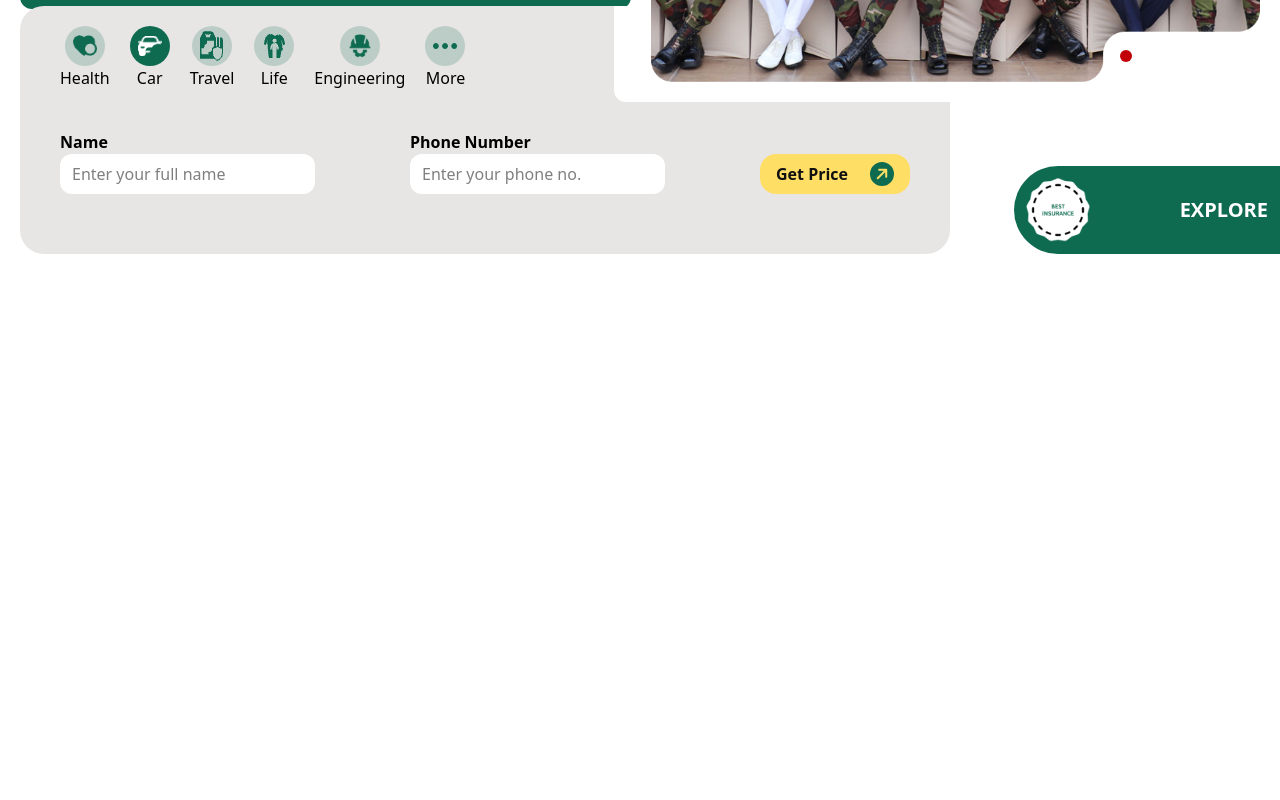
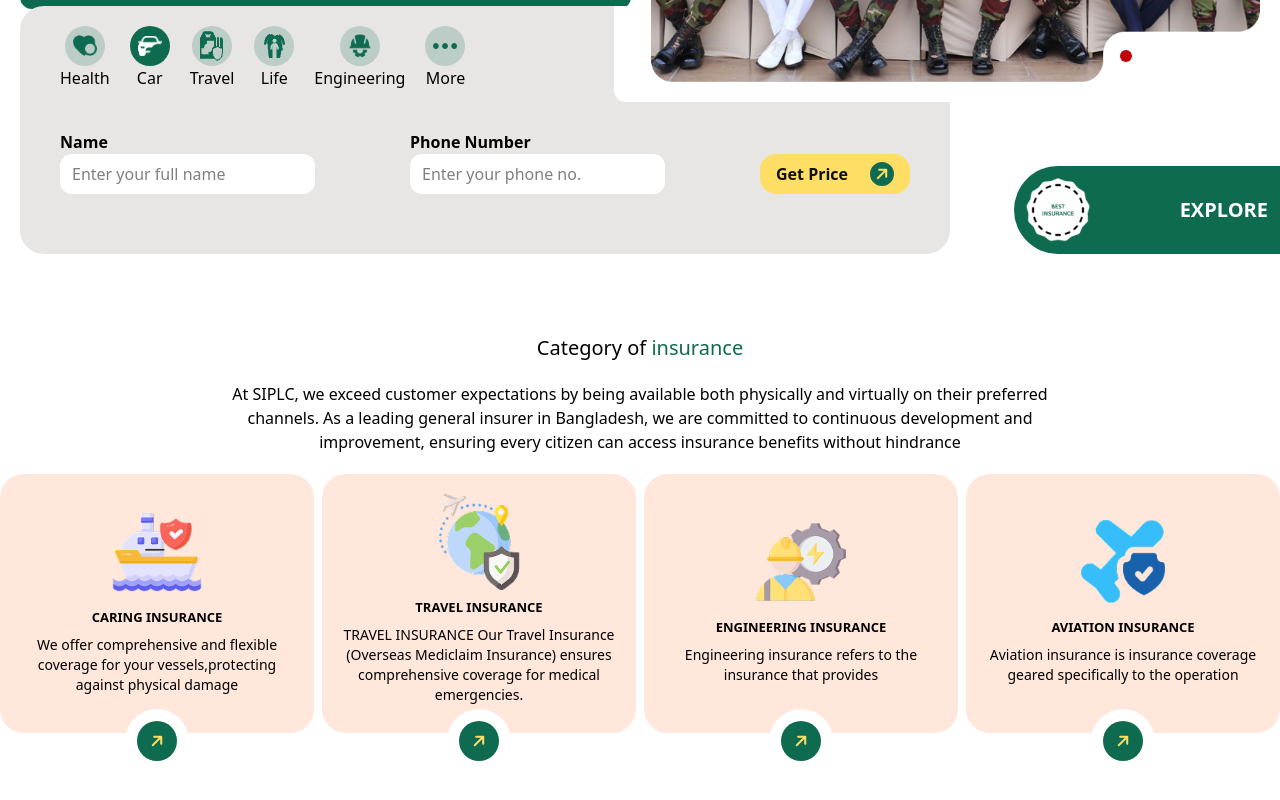
Before and after one commit to tzmehedy/senaInsurancePlc, a plain HTML site: page index.html in a window 1280 px wide. Shown: the part 516-1316 px from the top of the page. Before the commit the page ends 850 px from the top, so only its background shows below. Drawn offline with nearby package versions, Linux system fonts and the light colour scheme.

Commit message:
The category section is completed

```diff
--- a/index.html
+++ b/index.html
@@ -238,10 +238,108 @@
           </div> -->
         </div>
 
-        <div class="bg-[#0E6B50] absolute p-3 rounded-l-full bottom-0 right-0 w-[266px] flex justify-between items-center">
-          <img class="w-16" src="./images/Frame 85.png" alt="">
+        <div
+          class="bg-[#0E6B50] absolute p-3 rounded-l-full bottom-0 right-0 w-[266px] flex justify-between items-center"
+        >
+          <img class="w-16" src="./images/Frame 85.png" alt="" />
           <p class="text-xl uppercase text-white font-bold">Explore</p>
+        </div>
+      </div>
+    </section>
 
+    <!-- Category Section -->
+    <section class="space-y-5 my-20">
+      <div class="text-center space-y-5">
+        <h1 class="text-xl">
+          Category of <span class="text-[#0E6B50]">insurance</span>
+        </h1>
+        <p>
+          At SIPLC, we exceed customer expectations by being available both
+          physically and virtually on their preferred <br />channels. As a
+          leading general insurer in Bangladesh, we are committed to continuous
+          development and <br />
+          improvement, ensuring every citizen can access insurance benefits
+          without hindrance
+        </p>
+      </div>
+
+      <div class="grid grid-cols-1 md:grid-cols-3 lg:grid-cols-4 gap-2 text-center">
+        <div
+          class="bg-[#FFE7DB] flex flex-col justify-center items-center px-5 py-5 space-y-2 rounded-3xl relative"
+        >
+          <img
+            class="h-24 w-24"
+            src="./images/logistics-delivery 1.png"
+            alt=""
+          />
+          <h1 class="uppercase font-bold text-[13px]">Caring Insurance</h1>
+          <p class="text-sm">
+            We offer comprehensive and flexible coverage for your
+            vessels,protecting against physical damage
+          </p>
+          <div class="absolute -bottom-10 bg-white p-3 rounded-full">
+            <div
+              class="bg-[#0E6B50] w-10 h-10 rounded-full flex justify-center items-center"
+            >
+              <i class="fa-solid fa-arrow-up text-[#FEDE65] rotate-45"></i>
+            </div>
+          </div>
+        </div>
+        <div
+          class="bg-[#FFE7DB] flex flex-col justify-center items-center px-5 py-5 space-y-2 rounded-3xl relative"
+        >
+          <img class="h-24 w-24" src="./images/travel-insurance 1.png" alt="" />
+          <h1 class="uppercase font-bold text-[13px]">Travel Insurance</h1>
+          <p class="text-sm">
+            TRAVEL INSURANCE Our Travel Insurance (Overseas Mediclaim Insurance)
+            ensures comprehensive coverage for medical emergencies.
+          </p>
+
+          <div class="absolute -bottom-10 bg-white p-3 rounded-full">
+            <div
+              class="bg-[#0E6B50] w-10 h-10 rounded-full flex justify-center items-center"
+            >
+              <i class="fa-solid fa-arrow-up text-[#FEDE65] rotate-45"></i>
+            </div>
+          </div>
+        </div>
+        <div
+          class="bg-[#FFE7DB] flex flex-col justify-center items-center px-5 py-5 space-y-2 rounded-3xl relative"
+        >
+          <img class="h-24 w-24" src="./images/engineering 1.png" alt="" />
+          <h1 class="uppercase font-bold text-[13px]">Engineering insurance</h1>
+          <p class="text-sm">
+            Engineering insurance refers to the insurance that provides
+          </p>
+
+          <div class="absolute -bottom-10 bg-white p-3 rounded-full">
+            <div
+              class="bg-[#0E6B50] w-10 h-10 rounded-full flex justify-center items-center"
+            >
+              <i class="fa-solid fa-arrow-up text-[#FEDE65] rotate-45"></i>
+            </div>
+          </div>
+        </div>
+        <div
+          class="bg-[#FFE7DB] flex flex-col justify-center items-center px-5 py-5 space-y-2 rounded-3xl relative"
+        >
+          <img
+            class="h-24 w-24"
+            src="./images/aviation-insurance 1.png"
+            alt=""
+          />
+          <h1 class="uppercase font-bold text-[13px]">aviation insurance</h1>
+          <p class="text-sm">
+            Aviation insurance is insurance coverage geared specifically to the
+            operation
+          </p>
+          <div class="absolute -bottom-10 bg-white p-3 rounded-full">
+            <div
+              class="bg-[#0E6B50] w-10 h-10 rounded-full flex justify-center items-center"
+            >
+              <i class="fa-solid fa-arrow-up text-[#FEDE65] rotate-45"></i>
+            </div>
+          </div>
         </div>
       </div>
     </section>
```
Also changed, not shown: images/aviation-insurance 1.png (added), images/engineering 1.png (added), images/logistics-delivery 1.png (added), images/travel-insurance 1.png (added).
